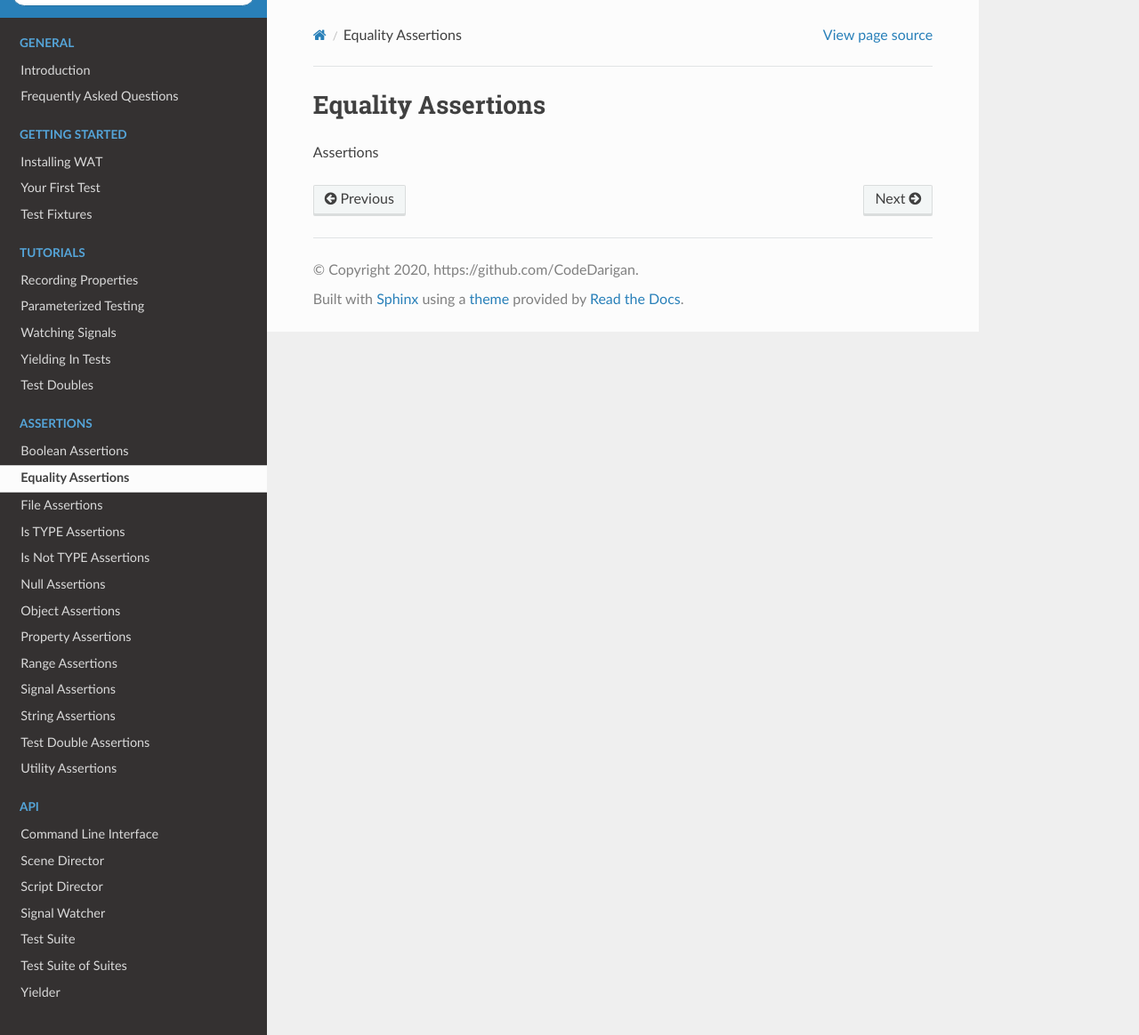
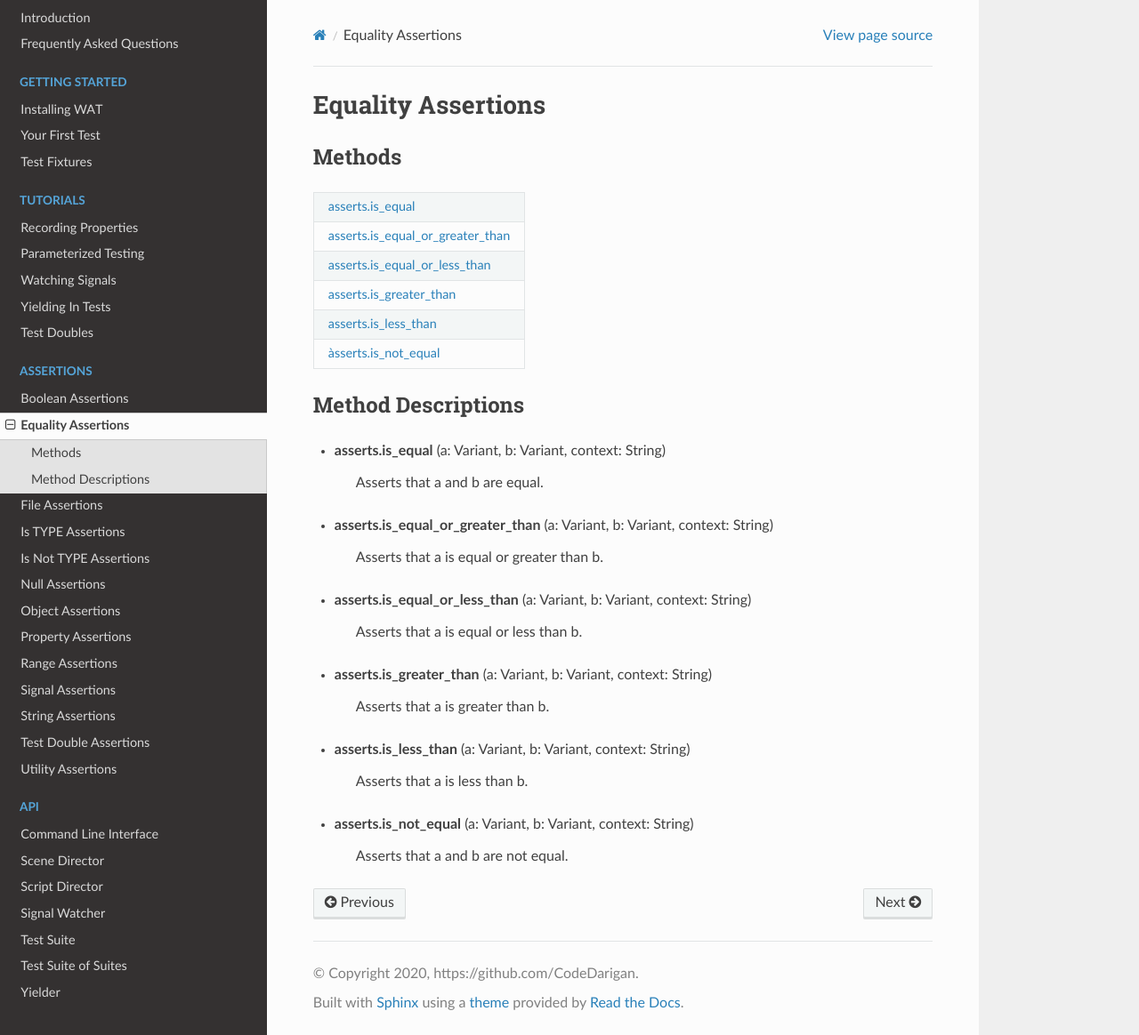
Before and after one commit to CodeDarigan/WATDocRedux, a Sphinx documentation site: the page built from source/pages/assertions/equality.rst, in a window 1280 px wide and 1164 px high. Shown: the whole window at 89% size. Built offline with Sphinx 7.4.7 and the Read the Docs theme 2.0.0, drawn with Linux system fonts in a browser that asks for light colours.

Commit message:
Add Boolean & Equality Assertions

```diff
--- a/source/pages/assertions/equality.rst
+++ b/source/pages/assertions/equality.rst
@@ -1,4 +1,56 @@
 Equality Assertions
 ===================
 
-Assertions
+********
+Methods
+********
+
+.. list-table::
+    :widths: 100
+
+    * - :ref:`asserts.is_equal<asserts.is_equal>`
+    * - :ref:`asserts.is_equal_or_greater_than<asserts.is_equal_or_greater_than>`
+    * - :ref:`asserts.is_equal_or_less_than<asserts.is_equal_or_less_than>`
+    * - :ref:`asserts.is_greater_than<asserts.is_greater_than>`
+    * - :ref:`asserts.is_less_than<asserts.is_less_than>`
+    * - :ref:`àsserts.is_not_equal<asserts.is_not_equal>`
+
+********************
+Method Descriptions
+********************
+
+.. _asserts.is_equal:
+
+* **asserts.is_equal** (a: Variant, b: Variant, context: String)
+
+    Asserts that a and b are equal.
+
+.. _asserts.is_equal_or_greater_than:
+
+* **asserts.is_equal_or_greater_than** (a: Variant, b: Variant, context: String)
+
+    Asserts that a is equal or greater than b.
+
+.. _asserts.is_equal_or_less_than:
+
+* **asserts.is_equal_or_less_than** (a: Variant, b: Variant, context: String)
+
+    Asserts that a is equal or less than b.
+
+.. _asserts.is_greater_than:
+
+* **asserts.is_greater_than** (a: Variant, b: Variant, context: String)
+
+    Asserts that a is greater than b.
+
+.. _asserts.is_less_than:
+
+* **asserts.is_less_than** (a: Variant, b: Variant, context: String)
+
+    Asserts that a is less than b.
+
+.. _asserts.is_not_equal:
+
+* **asserts.is_not_equal** (a: Variant, b: Variant, context: String)
+
+    Asserts that a and b are not equal.
```
Also changed, not shown: source/pages/assertions/boolean.rst (+26 -0 lines), 9 other files.
